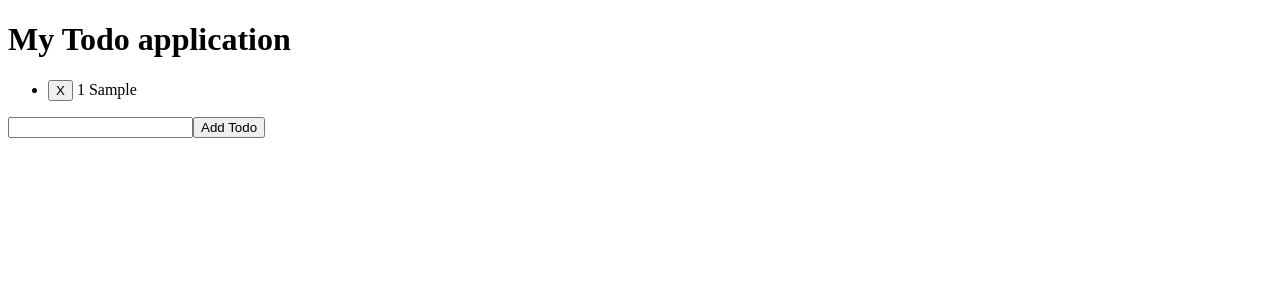
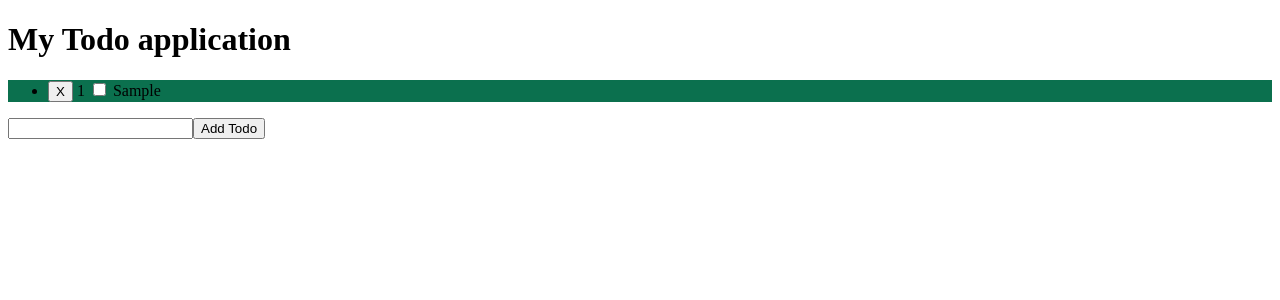
Before and after one commit to Laweens/todo, a Vue app: page / in a window 1280 px wide. Both pictures are taken after typing "Sample" into the empty fields and a click on the button "Add Todo". Shown: the top 300 px of the page. Built offline with nearby package versions, Linux system fonts and the light colour scheme.

Commit message:
true for false added, along witch checkbox

```diff
--- a/src/App.vue
+++ b/src/App.vue
@@ -5,7 +5,11 @@ let newTodo = ref('')
 
 
 function TodoButton () {
-  todos.value.push(newTodo.value)
+  todos.value.push({
+       text: newTodo.value,
+       complete: false
+
+      })
 
   newTodo.value =''
 }
@@ -19,17 +23,19 @@ function deleteTodo (index) {
 
 <template>
   <h1> My Todo application</h1>
-
+ <div class="stylediv">
   <ul>
 
  <li v-for="(todo, index) in todos">
   <button @click="deleteTodo(index)">X</button>
   {{ index + 1 }}
-  {{ todo }}
+  <input type="checkbox" v-model="todo.complete">
+  {{ todo.text }}
 
 
  </li>
 </ul>
+</div>
 
 <input v-model="newTodo" @keydown.enter="TodoButton">
 <button @click="TodoButton"> Add Todo</button>
@@ -38,10 +44,12 @@ function deleteTodo (index) {
 
   </template>
 
+
 <style>
-todo  {
+.stylediv  {
   background-color: rgb(11, 112, 78);
 }
 
 
+
 </style>
```
